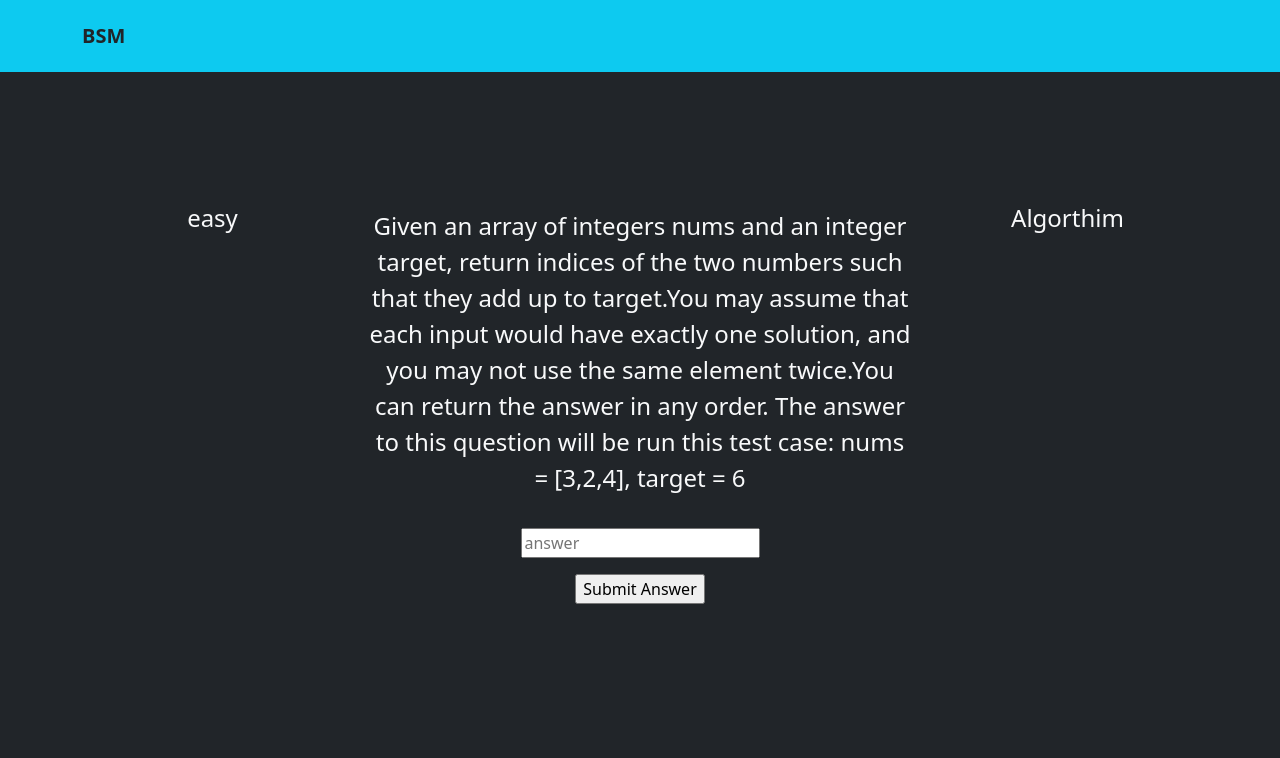
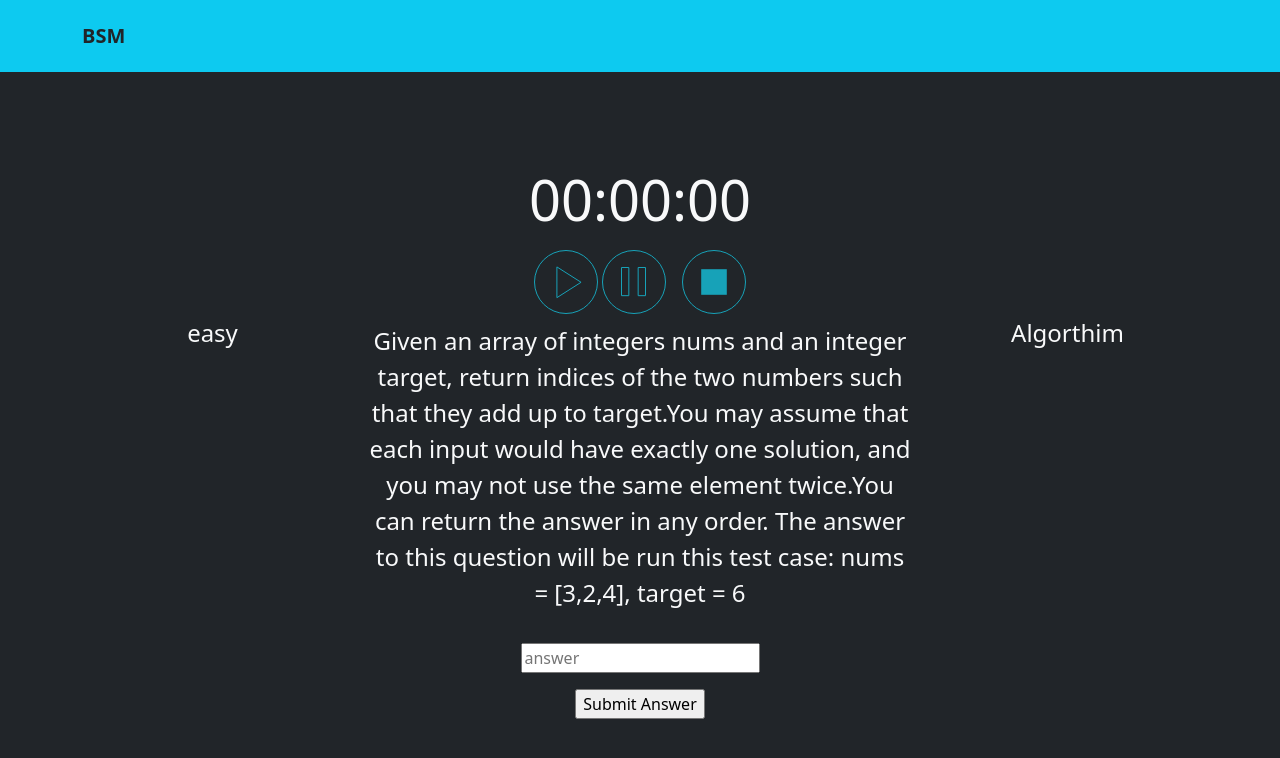
Before and after one commit to pImendoza/BSM, a Flask app: page /questionpage/1 in a window 1280 px wide. Shown: the top 758 px of the page. Run offline with Flask 2, Linux system fonts and the light colour scheme; a user stored in the database is signed in; data comes from the database, SQL or seed files in the repository.

Commit message:
Update questionpage.html

```diff
--- a/templates/questionpage.html
+++ b/templates/questionpage.html
@@ -1,28 +1,33 @@
 <!DOCTYPE html>
 <html lang="en">
+
 <head>
     <meta charset="UTF-8">
     <meta http-equiv="X-UA-Compatible" content="IE=edge">
-    <meta name="viewport" content="width=device-width, initial-scale=1.0">
+    <meta name="viewport" content="width=device-width, initial-scale=1.0, shrink-to-fit=no">
     <title>Question</title>
     <link href="https://cdn.jsdelivr.net/npm/bootstrap@5.1.3/dist/css/bootstrap.min.css" rel="stylesheet" integrity="sha384-1BmE4kWBq78iYhFldvKuhfTAU6auU8tT94WrHftjDbrCEXSU1oBoqyl2QvZ6jIW3" crossorigin="anonymous">
+    <link rel="stylesheet" href="question.css" />
     <style>
         body {
-            padding-top: 200px;
+            padding-top: 150px;
         }
+
         td {
             font-size: x-large;
         }
+
         #bruh {
             font-size: x-large;
         }
     </style>
 </head>
-<body class = "bg-dark text-light text-center justify-content-between">
 
-    <nav class = "navbar navbar-expand-lg bg-info navbar-dark py-3 fixed-top">
-        <div class = "container">
-        <a href = "{{url_for('dashboard')}}"class="navbar-brand text-dark fw-bold">BSM</a>
+<body class="bg-dark text-light text-center justify-content-between">
+
+    <nav class="navbar navbar-expand-lg bg-info navbar-dark py-3 fixed-top">
+        <div class="container">
+            <a href="{{url_for('dashboard')}}" class="navbar-brand text-dark fw-bold">BSM</a>
             <button class="navbar-toggler" type="button" data-bs-toggle="collapse" data-bs-target="#navmenu">
 
             <span class="navbar-toggler-icon"></span>
@@ -32,40 +37,131 @@
     </nav>
 
 
+    <div class="stopwatch">
+        <div class="circle py-3">
+            <span class="time display-4" id="display">00:00:00</span>
+        </div>
+
+        <!-- the play and pause button which are the control -->
+        <div class="controls">
+            <button class="buttonPlay bg-dark border-0">
+          <img id="playButton" src="/static/icons/play-button.svg" />
+          <img id="pauseButton" src="/static/icons/pause-button.svg" />
+        </button>
+            <!-- the reset square button -->
+            <button class="buttonReset bg-dark border-0">
+          <img id="resetButton" src="/static/icons/reset-button.svg" />
+        </button>
+        </div>
+    </div>
+
 
     <div class="container">
         <div class="row">
-            <div id = bruh class="col-3">
-                {% for value in query %}
-                {{value.difficulty}}
-                {% endfor %}
+            <div id=bruh class="col-3">
+                {% for value in query %} {{value.difficulty}} {% endfor %}
             </div>
             <div class="col-6">
                 <table>
                     {% for value in query %}
                     <tr>
-                    <td class = "py-2">{{value.question}}</td>
+                        <td class="py-2">{{value.question}}</td>
                     </tr>
                     {% endfor %}
                 </table>
             </div>
             <div id=bruh class="col-3">
-            {% for value in query %}
-            {{value.catergory_id}}
-            {% endfor %}
+                {% for value in query %} {{value.catergory_id}} {% endfor %}
             </div>
         </div>
     </div>
 
 
     <form method="POST" action="">
-        <div id = "container">
+        <div id="container">
             <div>{{ form.hidden_tag() }}</div>
-           <div class = "pt-4">{{ form.answer }}</div>
-           <div class = "py-3">{{ form.submit }}</div>
+            <div class="pt-4">{{ form.answer }}</div>
+            <div class="py-3">{{ form.submit }}</div>
         </div>
     </form>
 
+    <script>
+        // Convert time to a format of hours, minutes, seconds, and milliseconds
+        // Math.floor rounds number to lowest closest int
+        function timeToString(time) {
+            let diffInHrs = time / 3600000;
+            let hh = Math.floor(diffInHrs);
+
+            let diffInMin = (diffInHrs - hh) * 60;
+            let mm = Math.floor(diffInMin);
+
+            let diffInSec = (diffInMin - mm) * 60;
+            let ss = Math.floor(diffInSec);
+
+            let diffInMs = (diffInSec - ss) * 100;
+            let ms = Math.floor(diffInMs);
+
+            let formattedMM = mm.toString().padStart(2, "0");
+            let formattedSS = ss.toString().padStart(2, "0");
+            let formattedMS = ms.toString().padStart(2, "0");
+
+            return `${formattedMM}:${formattedSS}:${formattedMS}`;
+        }
+
+        // Declare variables to use in our functions below
+
+        let startTime;
+        let elapsedTime = 0;
+        let timerInterval;
+
+        // Create function to modify innerHTML
+
+        function print(txt) {
+            document.getElementById("display").innerHTML = txt;
+        }
+
+        // Create "start", "pause" and "reset" functions
+
+        function start() {
+            startTime = Date.now() - elapsedTime;
+            timerInterval = setInterval(function printTime() {
+                elapsedTime = Date.now() - startTime;
+                print(timeToString(elapsedTime));
+            }, 10);
+            showButton("PAUSE");
+        }
+
+        function pause() {
+            clearInterval(timerInterval);
+            showButton("PLAY");
+        }
+
+        function reset() {
+            clearInterval(timerInterval);
+            print("00:00:00");
+            elapsedTime = 0;
+            showButton("PLAY");
+        }
+
+        // Create function to display buttons
+
+        function showButton(buttonKey) {
+            const buttonToShow = buttonKey === "PLAY" ? playButton : pauseButton;
+            const buttonToHide = buttonKey === "PLAY" ? pauseButton : playButton;
+            buttonToShow.style.display = "block";
+            buttonToHide.style.display = "none";
+        }
+        // Create event listeners
+
+        let playButton = document.getElementById("playButton");
+        let pauseButton = document.getElementById("pauseButton");
+        let resetButton = document.getElementById("resetButton");
+
+        playButton.addEventListener("click", start);
+        pauseButton.addEventListener("click", pause);
+        resetButton.addEventListener("click", reset);
+    </script>
     <script src="https://cdn.jsdelivr.net/npm/bootstrap@5.1.3/dist/js/bootstrap.bundle.min.js" integrity="sha384-ka7Sk0Gln4gmtz2MlQnikT1wXgYsOg+OMhuP+IlRH9sENBO0LRn5q+8nbTov4+1p" crossorigin="anonymous"></script>
 </body>
+
 </html>
```
Lines whose indentation alone changed are shown as unchanged.
